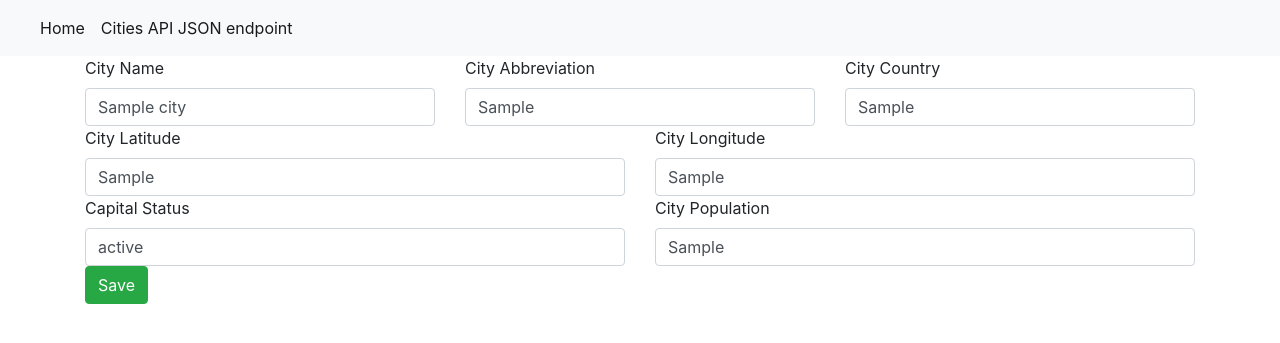
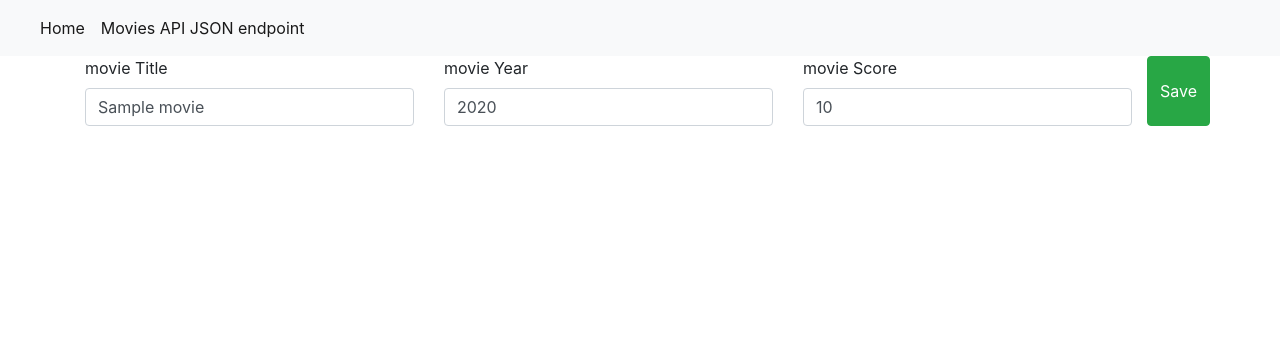
Before and after one commit to jderfer31/PythonDockerFlaskPycharm, a Flask app: template app/templates/edit.html in a window 1280 px wide. Shown: the top 343 px of the page. Run offline with Flask 2, Linux system fonts and the light colour scheme; the template is opened without the code that fills it: most values are stand-ins (such as "Sample title", 1, 10 or a date in 2020); some libraries are stand-ins or nearby versions.

Commit message:
Task: Created html files

```diff
--- a/app/templates/edit.html
+++ b/app/templates/edit.html
@@ -1,45 +1,21 @@
 {% extends "layout.html" %}
 {% block content %}
-<form action="/edit/{{city.id}}" method="post">
+<form action="/edit/{{movie.Title}}" method="post">
     <div class="row">
         <div class="col">
-            <label for="fldName">City Name</label>
-            <input id="fldName" type="text" class="form-control" placeholder="City Name" name="fldName" value="{{city.fldName}}">
+            <label for="Title">movie Title</label>
+            <input id="Title" type="text" class="form-control" placeholder="movie Title" name="Title" value="{{movie.Title}}">
         </div>
         <div class="col">
-            <label for="fldAbbreviation">City Abbreviation</label>
-            <input id="fldAbbreviation" type="text" class="form-control" placeholder="City Abbreviation"
-                   name="fldAbbreviation" value="{{city.fldAbbreviation}}">
+            <label for="Year">movie Year</label>
+            <input id="Year" type="text" class="form-control" placeholder="movie Year"
+                   name="Year" value="{{movie.Year}}">
         </div>
         <div class="col">
-            <label for="fldCountry">City Country</label>
-            <input id="fldCountry" type="text" class="form-control" placeholder="City Country" name="fldCountry" value="{{city.fldCountry}}">
+            <label for="Score">movie Score</label>
+            <input id="Score" type="text" class="form-control" placeholder="movie Score" name="Score" value="{{movie.Score}}">
         </div>
-    </div>
 
-    <div class="row">
-        <div class="col">
-            <label for="fldLat">City Latitude</label>
-            <input id="fldLat" type="text" class="form-control" placeholder="City Latitude" name="fldLat" value="{{city.fldLat}}">
-        </div>
-        <div class="col">
-            <label for="fldlong">City Longitude</label>
-            <input id="fldlong" type="text" class="form-control" placeholder="City Longitude" name="fldLong" value="{{city.fldLong}}">
-        </div>
-    </div>
-    <div class="row">
-        <div class="col">
-            <label for="fldCapitalStatus">Capital Status</label>
-
-            <input id="fldCapitalStatus" type="text" class="form-control" placeholder="Capital Status"
-                   name="fldCapitalStatus" value="{{city.fldCapitalStatus}}">
-        </div>
-        <div class="col">
-            <label for="fldPopulation">City Population</label>
-            <input id="fldPopulation" type="text" class="form-control" placeholder="Population" name="fldPopulation" value="{{city.fldPopulation}}">
-        </div>
-    </div>
     <button type="submit" class="btn btn-success">Save</button>
-
 </form>
 {% endblock %}
--- a/app/templates/layout.html
+++ b/app/templates/layout.html
@@ -34,7 +34,7 @@
         <a class="nav-link" href="#">Home <span class="sr-only">(current)</span></a>
       </li>
       <li class="nav-item active">
-        <a class="nav-link" href="api/cities">Cities API JSON endpoint <span class="sr-only">(current)</span></a>
+        <a class="nav-link" href="api/Movies">Movies API JSON endpoint <span class="sr-only">(current)</span></a>
       </li>
 
     </ul>
```
Also changed, not shown: app/templates/index.html (+9 -15 lines), app/templates/new.html (+9 -30 lines), app/templates/view.html (+5 -8 lines).
